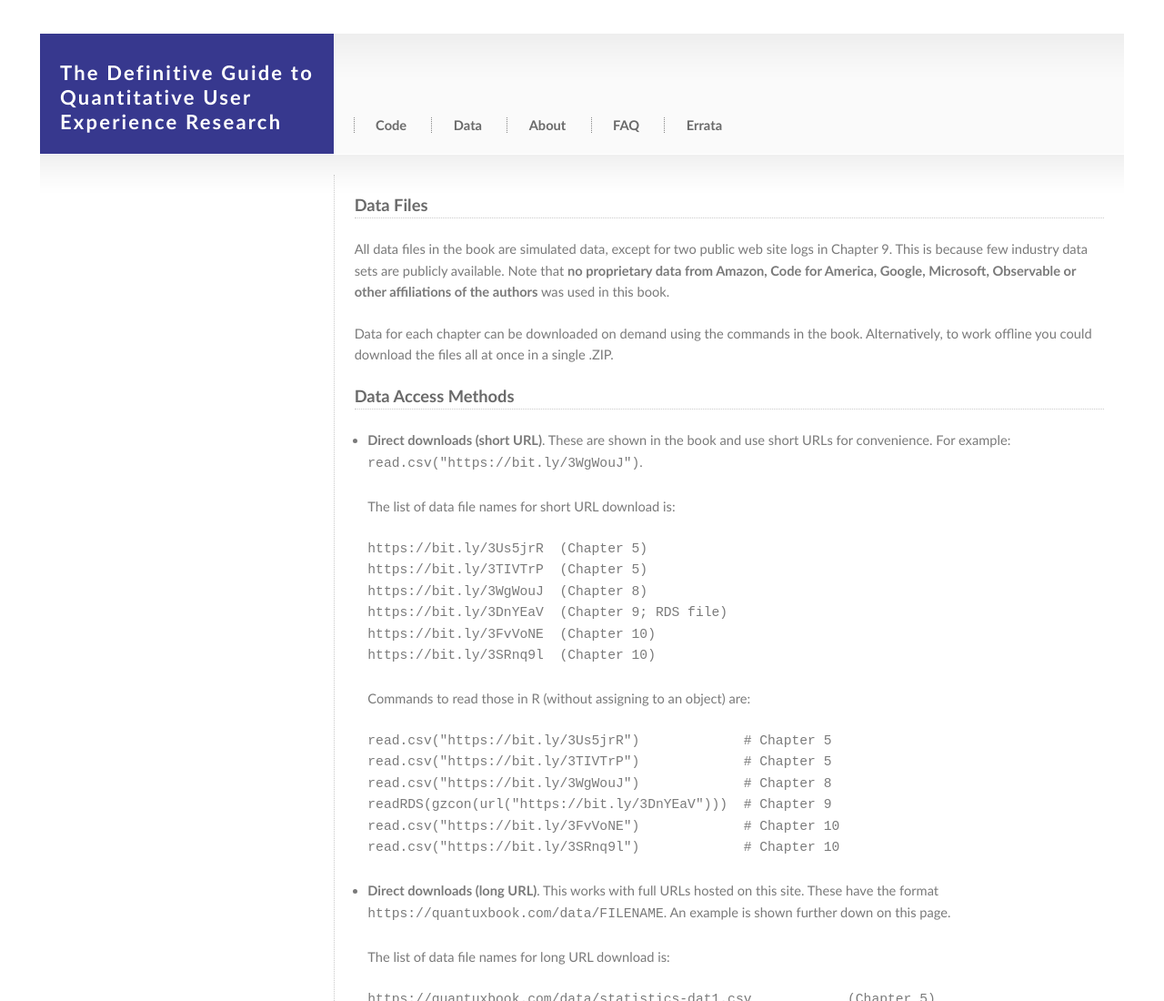
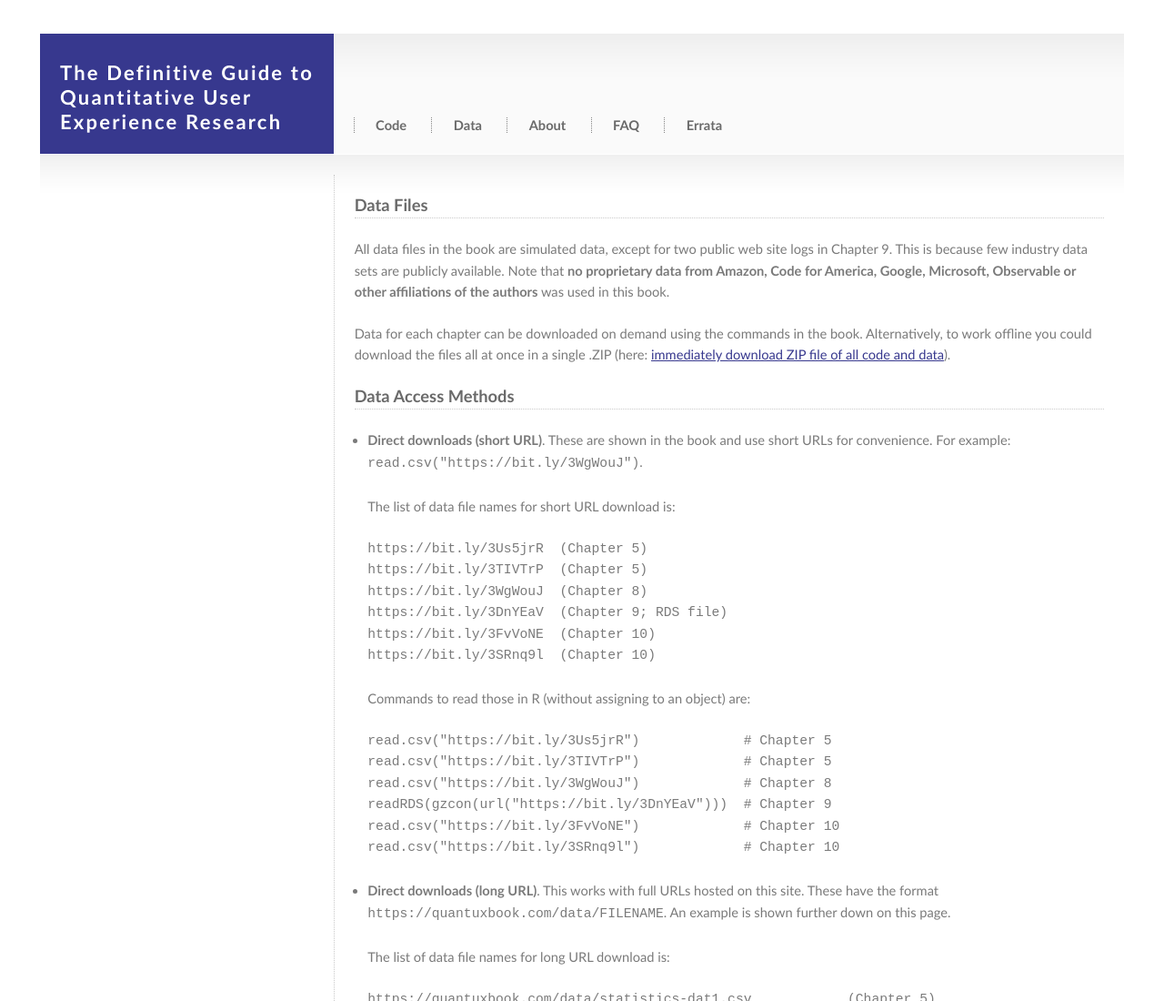
Before and after one commit to cnchapman/quantuxbook, a plain HTML site: page data.html in a window 1280 px wide. Shown: the top 1100 px of the page at 91% size. Drawn offline with Linux system fonts and the light colour scheme.

Commit message:
updated data file page

```diff
--- a/data.html
+++ b/data.html
@@ -44,7 +44,7 @@
 
                 <p>All data files in the book are simulated data, except for two public web site logs in Chapter 9. This is because few industry data sets are publicly available. Note that <strong>no proprietary data from Amazon, Code for America, Google, Microsoft, Observable or other affiliations of the authors</strong> was used in this book.</p>
 
-                <p>Data for each chapter can be downloaded on demand using the commands in the book. Alternatively, to work offline you could download the files all at once in a single .ZIP.</p>
+                <p>Data for each chapter can be downloaded on demand using the commands in the book. Alternatively, to work offline you could download the files all at once in a single .ZIP (here: <a href="code/ChapmanRodden-CodeAndData.zip">immediately download ZIP file of all code and data</a>).</p>
 
                 <h2>Data Access Methods</h2>
                 <ul>
```
